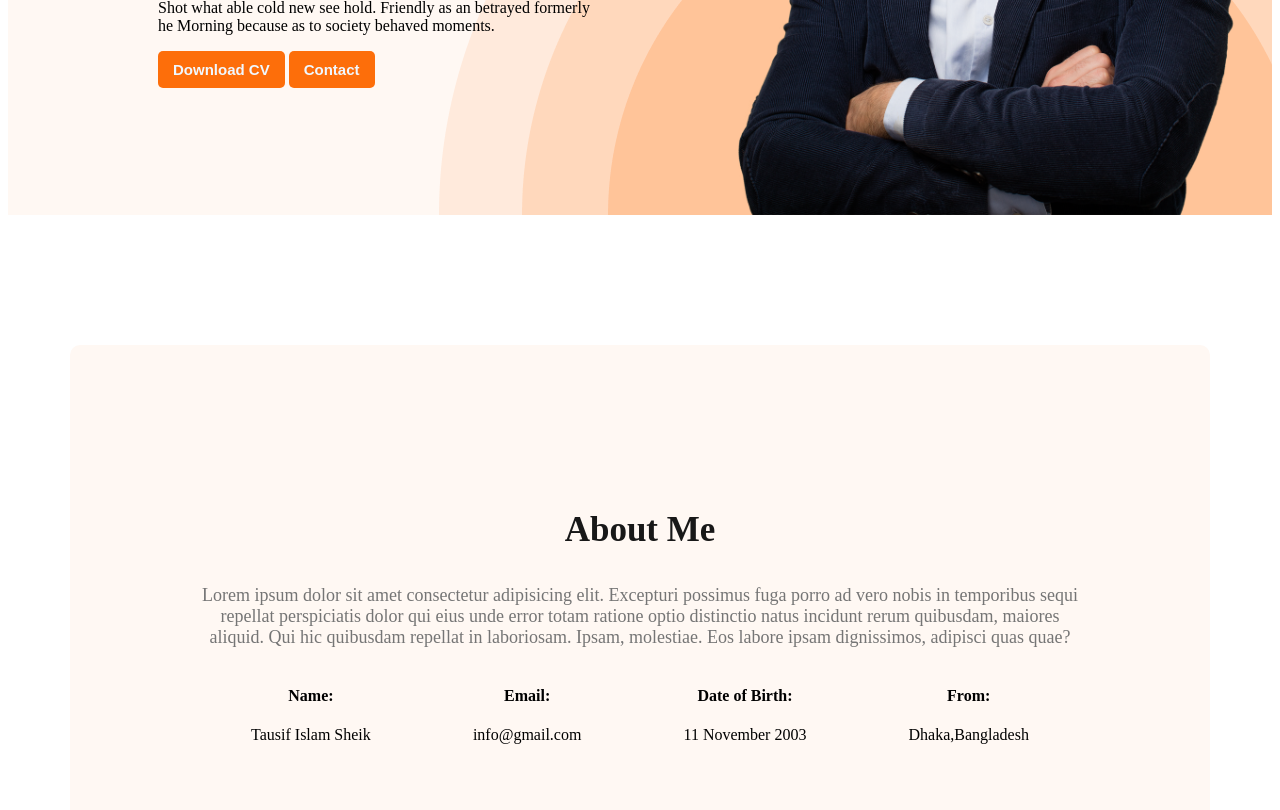
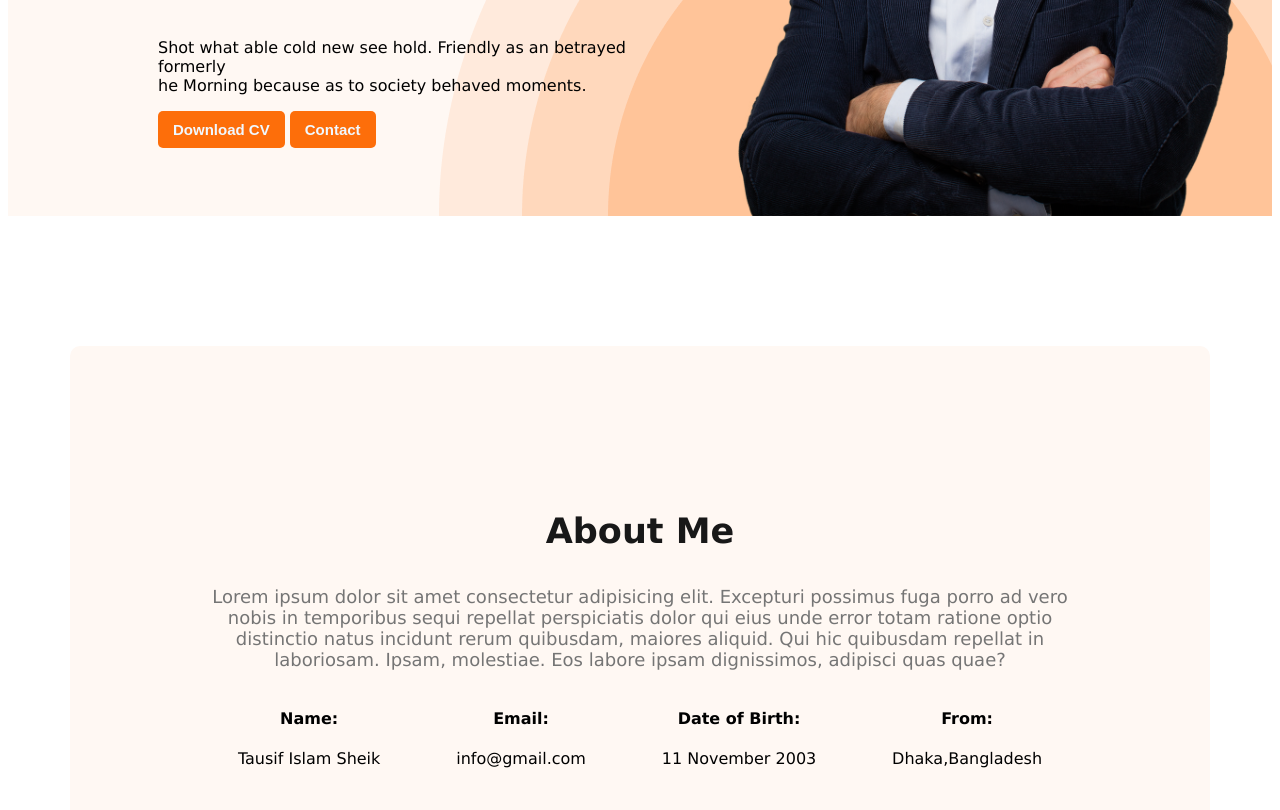
Before and after one commit to tausifislamsheik/Web-Developer-Portfolio, a plain HTML site: page index.html in a window 1280 px wide. Shown: the part 602-1412 px from the top of the page. Drawn offline with Linux system fonts and the light colour scheme.

Commit message:
font edited

```diff
--- a/Styles/portfolio.css
+++ b/Styles/portfolio.css
@@ -1,6 +1,6 @@
 /* Common shared styles */
-.body {
-    font-family: "Open Sans", sans-serif;
+body{
+    font-family: 'Lucida Sans', 'Lucida Sans Regular', 'Lucida Grande', 'Lucida Sans Unicode', Geneva, Verdana, sans-serif;
 }
 .text-primary {
     color: #FD6E0A;
```
